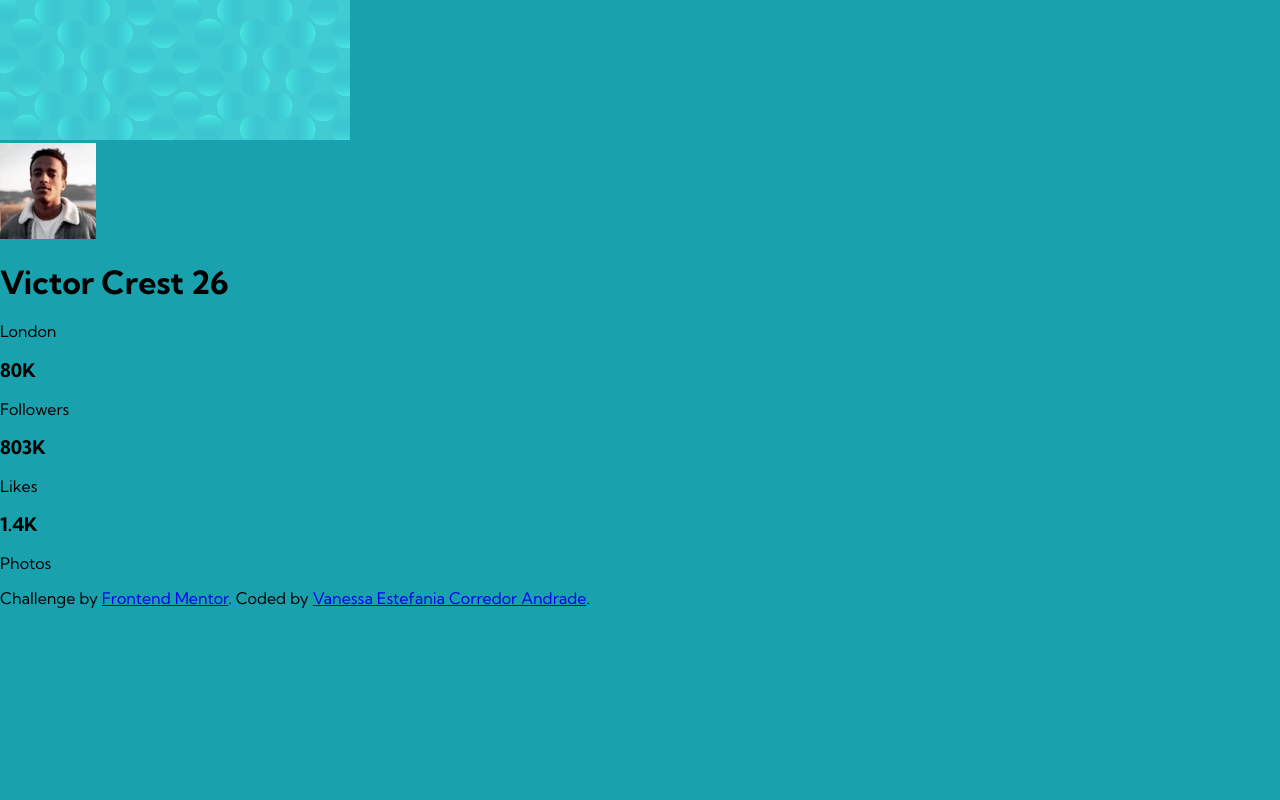
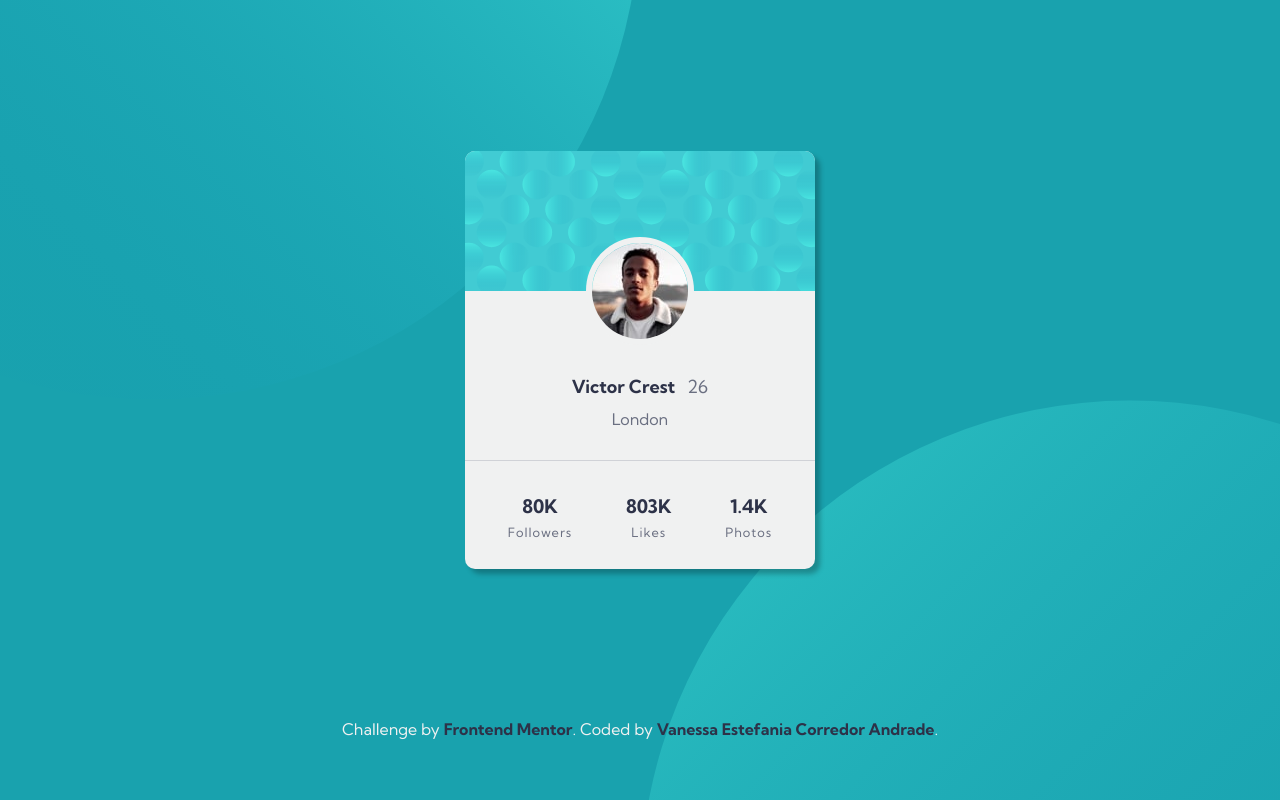
Before and after one commit to Vanestefani/profile-card-component-main, a plain HTML site: page index.html in a window 1280 px wide. Drawn offline with Linux system fonts and the light colour scheme.

Commit message:
Estilos finales

```diff
--- a/css/styles.scss
+++ b/css/styles.scss
@@ -2,14 +2,103 @@
   --DarkCyan: hsl(185, 75%, 39%);
   --VeryDarkDesaturatedBlue: hsl(229, 23%, 23%);
   --DarkGrayishBlue: hsl(227, 10%, 46%);
+  --white: #f0f1f1;
 }
 html {
   box-sizing: border-box;
+  font-size: 16px;
 }
-*, *:before, *:after {
+*,
+*:before,
+*:after {
   box-sizing: inherit;
 }
 body {
   font-family: "Kumbh Sans", sans-serif;
   background-color: var(--DarkCyan);
+  background-image: url('../images/bg-pattern-top.svg'), url('../images/bg-pattern-bottom.svg');
+  background-repeat: no-repeat , no-repeat;
+  background-position: right 50vw bottom 50vh, left 50vw top 50vh;
 }
+
+.flex {
+  display: flex;
+  flex-direction: column;
+  align-items: center;
+  justify-content: center;
+  height: 90vh;
+}
+.card {
+  background: var(--white);
+  border-radius: 10px;
+
+
+  min-height: 320px;
+  overflow: hidden;
+  box-shadow: 5px 5px 5px rgba(0, 0, 0, 0.253);
+
+  &-header {
+    width: 100%;
+    display: block;
+  }
+  &-body {
+    display: flex;
+    flex-direction: column;
+    align-items: center;
+    border-bottom: 0.5px solid hsla(227, 10%, 46%, 0.24);
+    &-profile-image {
+      border-radius: 50%;
+      border: 6px solid var(--white);
+      margin-top: calc(-48px - 6px);
+      object-fit: cover;
+    }
+    &-title {
+      color: var(--VeryDarkDesaturatedBlue);
+      font-size: 18px;
+      margin-top: 2rem;
+      font-weight: 700;
+      span {
+        color: var(--DarkGrayishBlue);
+        font-weight: 400;
+        margin-left: 0.5rem;
+      }
+    }
+    &-country {
+      color: var(--DarkGrayishBlue);
+      margin: 0 0 2rem 0;
+
+    }
+  }
+  &-footer {
+    display: flex;
+    flex-direction: row;
+    justify-content: space-around;
+    text-align: center;
+    align-content: center;
+    padding: 1rem;
+    &-count{
+      h3 {
+        margin-bottom: 0.5rem;
+        color: var(--VeryDarkDesaturatedBlue);
+      }
+      p {
+        margin-top: 0;
+        letter-spacing: 1px;
+        font-size: 0.8rem;
+        color: var(--DarkGrayishBlue);
+      }
+
+    }
+  }
+}
+
+footer {
+  text-align: center;
+  height: 10vh;
+  color: var(--white);
+  a {
+    text-decoration: none;
+    color: var(--VeryDarkDesaturatedBlue);
+    font-weight: 700;
+  }
+}
--- a/index.html
+++ b/index.html
@@ -19,11 +19,11 @@
 <body>
   <main class="flex">
     <article class="card">
-      <img src="images/bg-pattern-card.svg" alt="background pattern for card">
+      <img src="images/bg-pattern-card.svg" alt="background pattern for card" class="card-header">
 
       <div class="card-body">
-        <img src="images/image-victor.jpg" alt="image victor" class="card-head">
-        <h1> Victor Crest <span>26</span></h1>
+        <img src="images/image-victor.jpg" alt="image victor" class="card-body-profile-image">
+        <h1 class="card-body-title"> Victor Crest <span>26</span></h1>
         <p class="card-body-country"> London</p>
 
       </div>
```
Also changed, not shown: css/styles.css, 1 other file.
